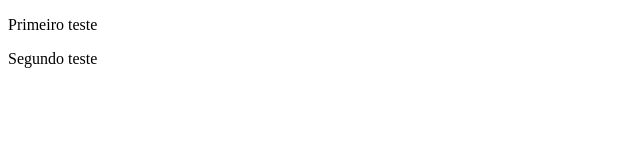
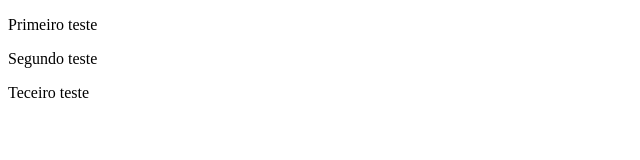
Before and after one commit to matteuscarvalho/teste-git, a plain HTML site: page index.html in a window 1280 px wide. Shown: the full height of the page, 0-640 px from the left. Drawn offline with Linux system fonts and the light colour scheme.

Commit message:
teceiro teste

```diff
--- a/index.html
+++ b/index.html
@@ -9,6 +9,7 @@
 <body>
     <p>Primeiro teste</p>
     <p>Segundo teste</p>
+    <p>Teceiro teste</p>
 </body>
 
 </html>
```
